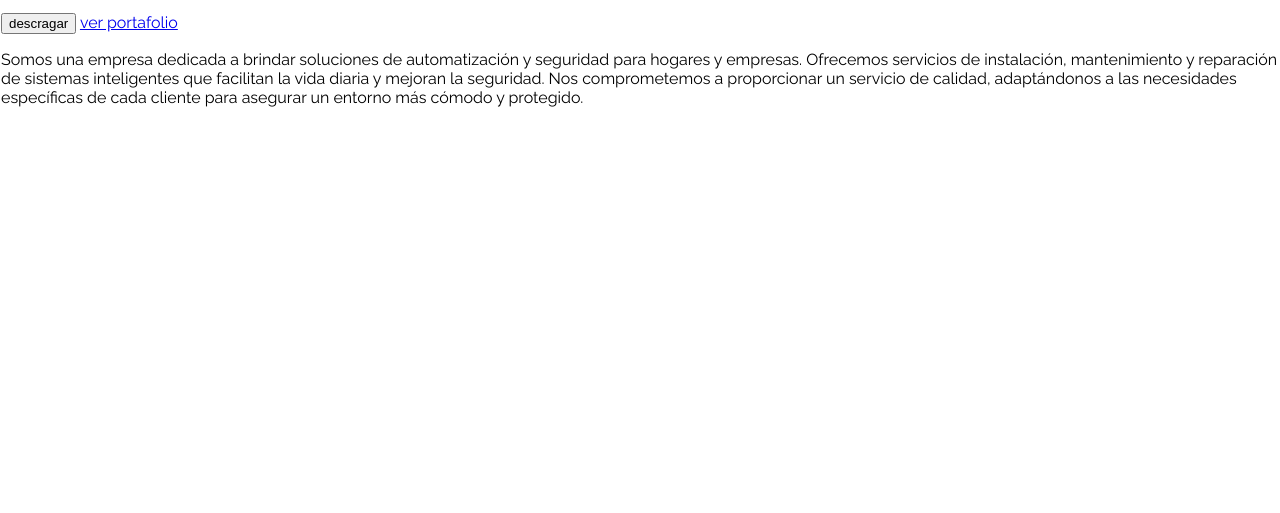
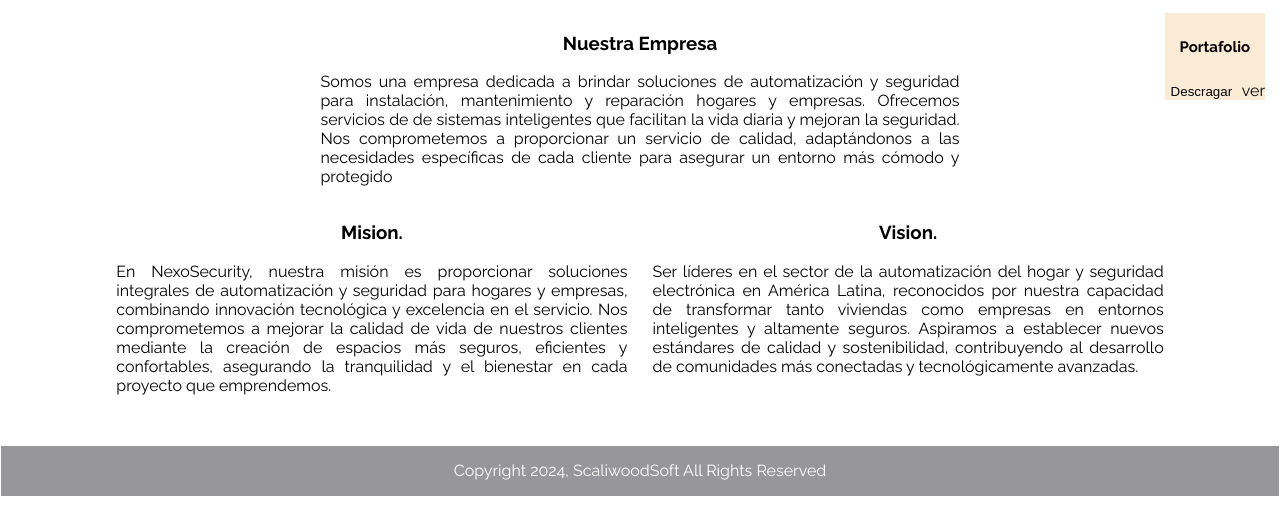
Before and after one commit to BrayanP98/automaticHome, a plain HTML site: page nosotros.html in a window 1280 px wide. Shown: the part 533-1046 px from the top of the page. Drawn offline with nearby package versions, Linux system fonts and the light colour scheme; a web font is replaced by a local one.

Commit message:
new nosotros

```diff
--- a/nosotros.html
+++ b/nosotros.html
@@ -25,20 +25,62 @@
    </div>
 
   <section id="content_us">
-    <button id="pdf">descragar</button>
-    <a href="/documents/NexoSecurity- PORTAFOLIO.pdf" target="_blank" rel="noopener noreferrer">ver portafolio</a>
+   <div id="medios_portaf">
+    <h5>Portafolio</h5>
+    <button id="pdf">Descragar</button>
+    <a href="/documents/NexoSecurity- PORTAFOLIO.pdf" target="_blank" rel="noopener noreferrer">ver </a></div>
+
+  <div id="nosotros">
+    <h3>Nuestra Empresa</h3>
 
     <p>Somos una empresa dedicada a brindar
     soluciones de automatización y seguridad para
+    instalación, mantenimiento y reparación
     hogares y empresas. Ofrecemos servicios de
-        instalación, mantenimiento y reparación de
-        sistemas inteligentes que facilitan la vida diaria y
+    de sistemas inteligentes que facilitan la vida diaria y
     mejoran la seguridad. Nos comprometemos a
     proporcionar un servicio de calidad,
     adaptándonos a las necesidades específicas de
     cada cliente para asegurar un entorno más
-        cómodo y protegido.
+    cómodo y protegido
     </p>
+
+</div>
+    <div id="vision">
+        <div>
+            <h3>Mision.</h3>
+        <p>
+            En NexoSecurity, nuestra misión es proporcionar
+soluciones integrales de automatización y
+seguridad para hogares y empresas,
+combinando innovación tecnológica y excelencia
+en el servicio. Nos comprometemos a mejorar la
+calidad de vida de nuestros clientes mediante
+la creación de espacios más seguros, eficientes
+y confortables, asegurando la tranquilidad
+y el bienestar en cada proyecto que
+emprendemos.
+        </p>
+        </div>
+       <div>
+
+        <h3>Vision.</h3>
+        <p>
+            Ser líderes en el sector de la automatización
+del hogar y seguridad electrónica en América
+Latina, reconocidos por nuestra capacidad de
+transformar tanto viviendas como empresas
+en entornos inteligentes y altamente seguros.
+Aspiramos a establecer nuevos estándares de
+calidad y sostenibilidad, contribuyendo al
+desarrollo de comunidades más conectadas y
+tecnológicamente avanzadas.
+
+        </p>
+       </div>
+
+
+    </div>
 
   </section>
 </div>
@@ -46,6 +88,13 @@
 <style>
     body{
         margin: 1px;
+    }
+    .content{
+        width: 100%;
+        height: fit-content;
+        position: relative;
+
+
     }
         #img_us{
             background-image: url("https://img.freepik.com/foto-gratis/vista-aerea-equipo-empresarial_53876-124515.jpg?w=1060&t=st=1723434847~exp=1723435447~hmac=f8afcd4aebf90620ffc6ebaa58e25f8e9fda8c08fc0316a98d3ab3a35b695748s");
@@ -64,12 +113,83 @@
             font-family: "Raleway", sans-serif;
          }
 
-         #content_us{
+
+           #medios_portaf{
+            position: fixed;
+            width: fit-content;
+            height: fit-content;
+          background-color: antiquewhite;
+            right: 15px;
+           margin: 0;
+
+           }
+           #medios_portaf h5{
+            text-align: center;
+            font-size: 15px;
+
+
+           }
+           #medios_portaf a{
+            height: fit-content;
+            width: fit-content;
+            text-decoration: none;
+
+            color: black;
+
+           }
+           #medios_portaf button{
+           border:0;
+            color: black;
+            background-color:transparent;
+            cursor: alias;
+           }
+
+
+         .content #content_us{
             width: 100%;
-            height: 500px;
+            height: fit-content;
+            position: relative;
+            justify-content: center;
+
+
          }
+
+         #content_us #nosotros{
+            position: relative;
+            width: 50%;
+            height: fit-content;
+           text-align: justify;
+            margin: auto;
+         }
+         #content_us #nosotros h3{
+            text-align: center;
+         }
+         #vision{
+            position: relative;
+            display: flex;
+            flex-direction: row;
+            margin: auto;
+            justify-content: center;
+            gap: 25px;
+            flex-wrap: wrap;
+         }
+         #vision div {
+            width: 40%;
+            min-width: 250px;
+            text-align: center;
+
+         }
+         #vision p{
+            text-align: justify;
+         }
+
+
+
     </style>
 </body>
 
 <script src="/js/index.js"></script>
+<footer>
+    <p>Copyright 2024, ScaliwoodSoft All Rights Reserved</p>
+</footer>
 </html>
--- a/styless/style.css
+++ b/styless/style.css
@@ -27,6 +27,7 @@ body{
  font-size: 13px;
   vertical-align: middle;
    right: 0%;
+   cursor: help;
 }
 #phone{
     width: 15%;
@@ -729,7 +730,7 @@ position: relative;
     background: rgb(151, 151, 155);
     text-align: center;
     display: flex;
-    top: 55px;
+    top: 85px;
 }
 footer p{
     font-family: "Raleway", sans-serif;
@@ -1047,6 +1048,7 @@ footer p{
      }
      #ayuda{
         right: 3%;
+
      }
 
      .items{
```
Also changed, not shown: cctv.html (+5 -0 lines), index.html (+1 -1 lines), 1 other file. Lines whose indentation alone changed are shown as unchanged.
